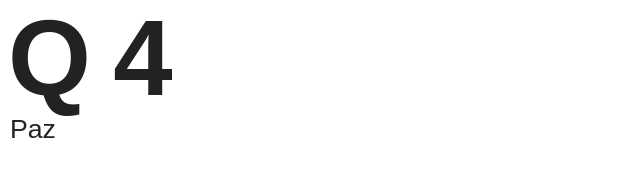
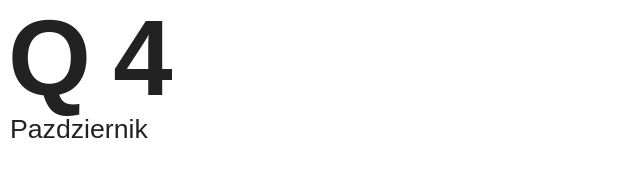
Before and after one commit to Tmiroslawski/Notion_widget_quarter, a plain HTML site: page index.html in a window 1280 px wide. Shown: the whole page, without its empty margins (0-640 px from the left). Drawn offline with Linux system fonts and the light colour scheme; a web font is replaced by a local one.

Commit message:
Update index.html

```diff
--- a/index.html
+++ b/index.html
@@ -59,18 +59,18 @@
 
   <script>
     const months = [
-      "Sty",
-      "Lut",
-      "Mar",
-      "Kwi",
+      "Styczen",
+      "Luty",
+      "Marzec",
+      "Kwiecien",
       "Maj",
-      "Cze",
-      "Lip",
-      "Sie",
-      "Wrz",
-      "Paz",
-      "Lis",
-      "Gru"
+      "Czerwiec",
+      "Lipiec",
+      "Sierpien",
+      "Wrzesien",
+      "Pazdziernik",
+      "Listopad",
+      "Grudzien"
     ];
 
     function updateDate() {
```
